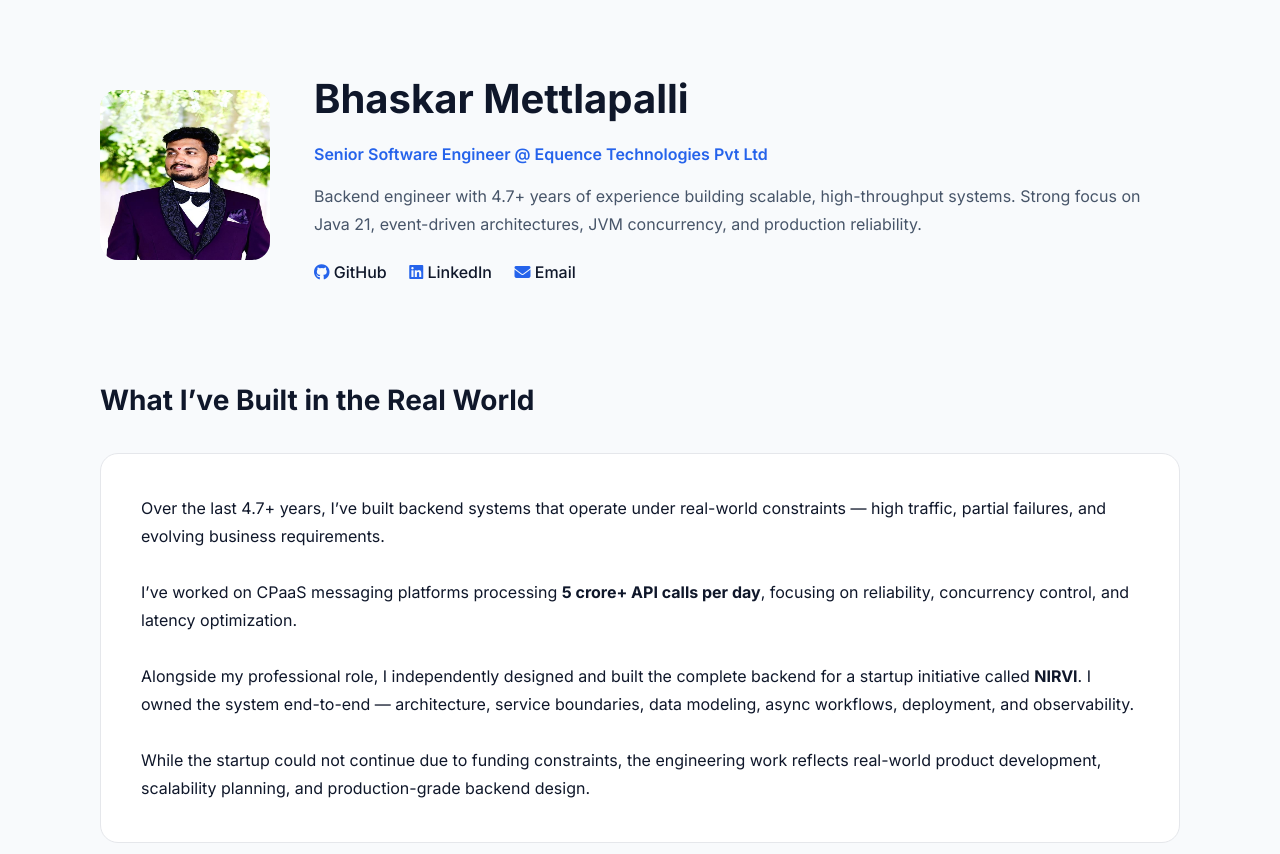
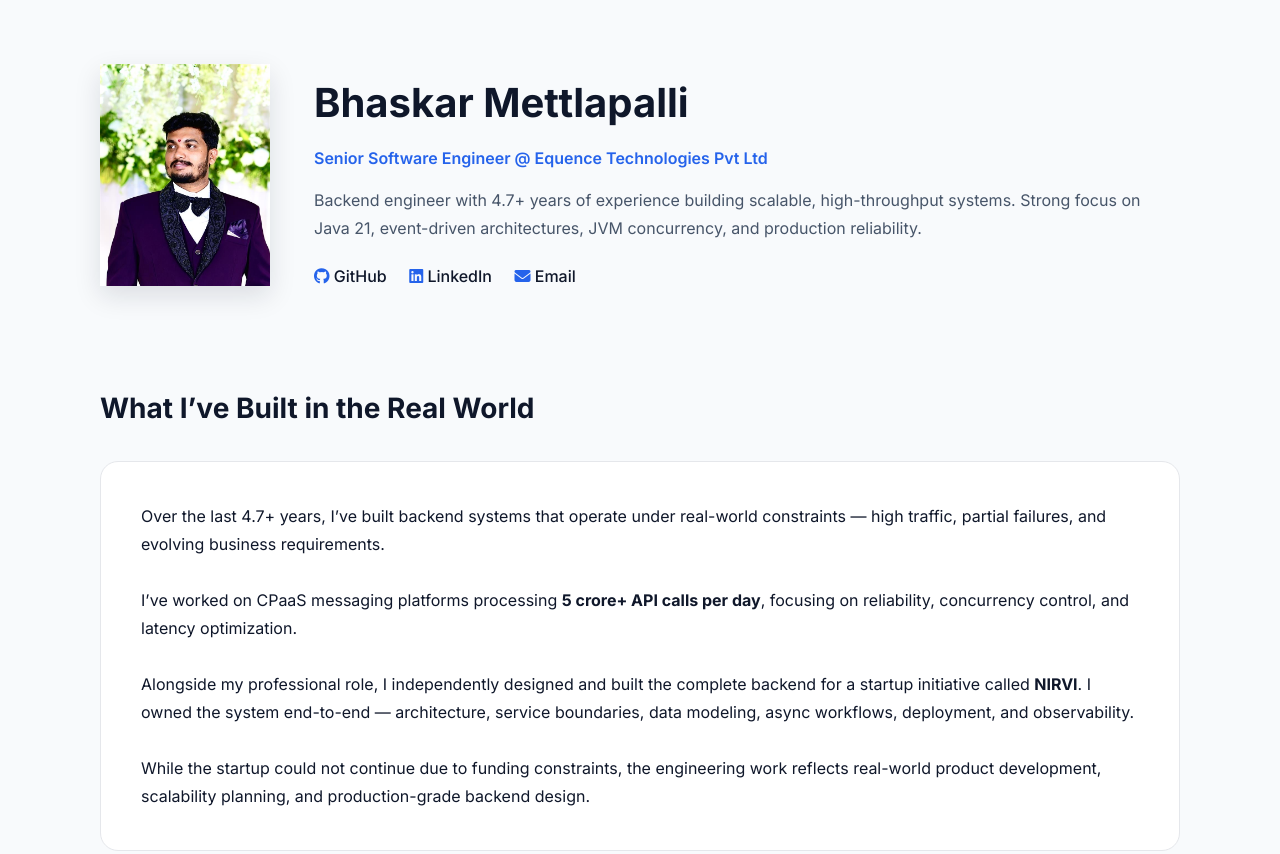
Before and after one commit to bhaskarmettlapalli/bhaskarmettlapalli.github.io, a plain HTML site: page index.html in a window 1280 px wide. Shown: the top 854 px of the page. Drawn offline with nearby package versions, Linux system fonts and the light colour scheme.

Commit message:
Refactor photo styling in index.html
Removed old photo styling and updated image handling.

```diff
--- a/index.html
+++ b/index.html
@@ -47,16 +47,13 @@ body {
   margin-bottom: 80px;
 }
 
-.photo {
-  width: 170px;
-  height: 170px;
-  border-radius: 18px;
-  background: #e2e8f0;
-  display: flex;
-  align-items: center;
-  justify-content: center;
-  color: var(--muted);
+.photo img {
+  width: 100%;
+  height: 100%;
+  object-fit: cover;
+  box-shadow: 0 10px 25px rgba(15,23,42,0.12);
 }
+
 
 h1 {
   margin: 0;
```
